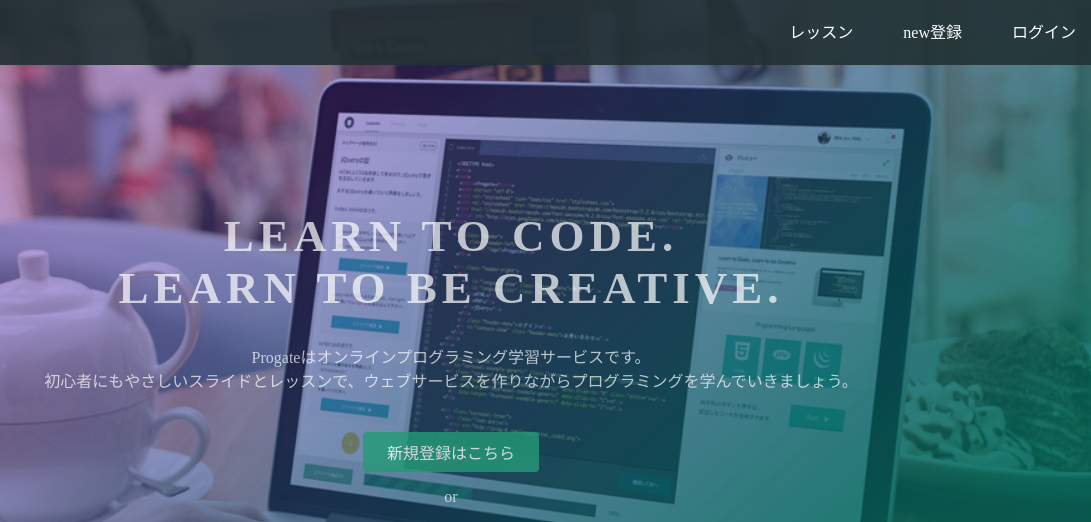
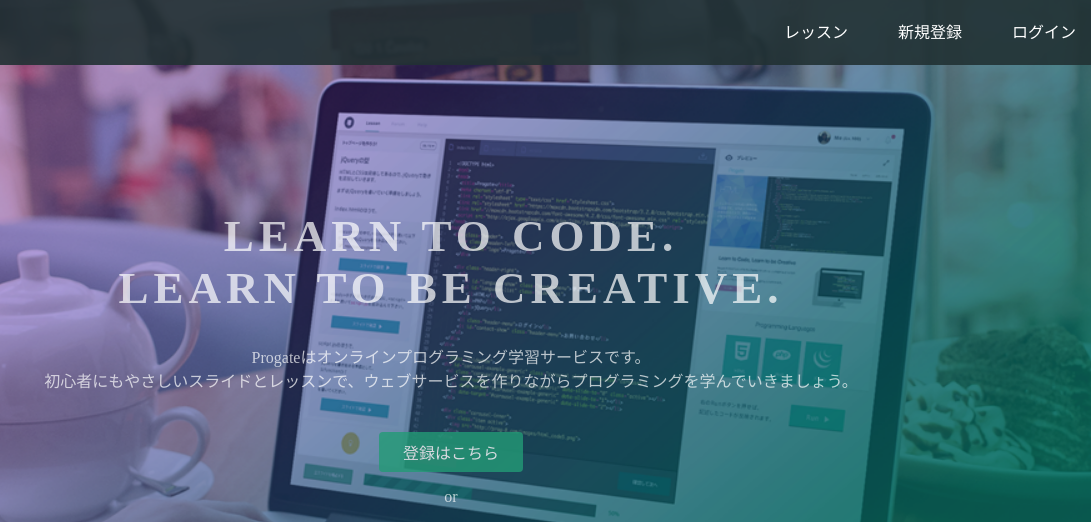
Before and after one commit to RYOTA-EAST/github.io, a plain HTML site: page index.html in a window 1280 px wide. Shown: the top 522 px of the page, 189-1280 px from the left. Drawn offline with Linux system fonts and the light colour scheme.

Commit message:
Update index.html

```diff
--- a/index.html
+++ b/index.html
@@ -16,7 +16,7 @@
       <span class="fa fa-bars menu-icon"></span>
       <div class="header-right">
         <a href="#">レッスン</a>
-        <a href="#">new登録</a>
+        <a href="#">新規登録</a>
         <a href="#" class="login">ログイン</a>
       </div>
     </div>
@@ -26,7 +26,7 @@
       <h1>LEARN TO CODE.<br>LEARN TO BE CREATIVE.</h1>
       <p>Progateはオンラインプログラミング学習サービスです。<br>初心者にもやさしいスライドとレッスンで、ウェブサービスを作りながらプログラミングを学んでいきましょう。</p>
       <div class="btn-wrapper">
-        <a href="#" class="btn signup">新規登録はこちら</a>
+        <a href="#" class="btn signup">登録はこちら</a>
         <p>or</p>
         <a href="#" class="btn facebook"><span class="fa fa-facebook"></span>Facebookで登録</a>
         <a href="#" class="btn twitter"><span class="fa fa-twitter"></span>Twitterで登録</a>
```
